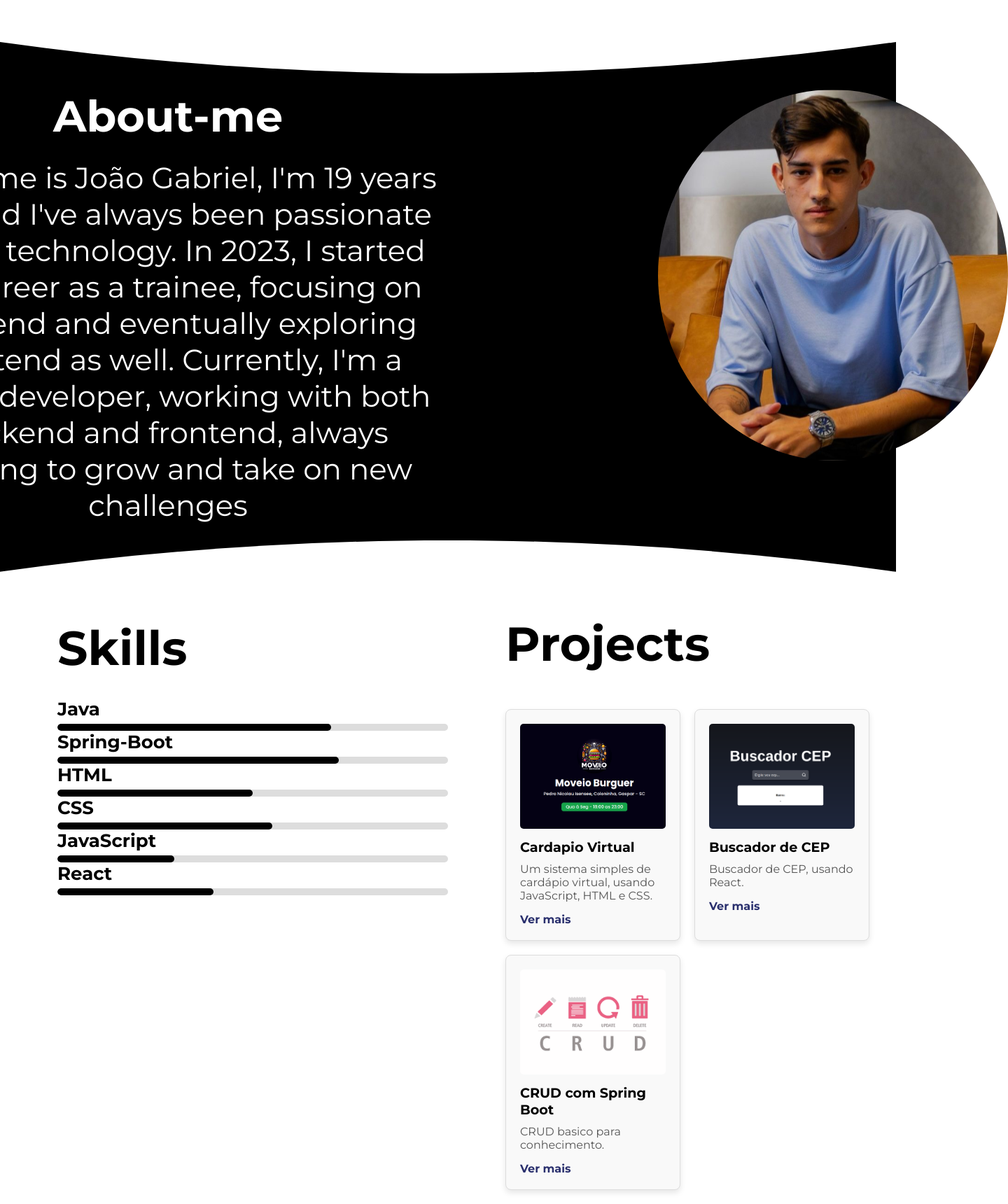
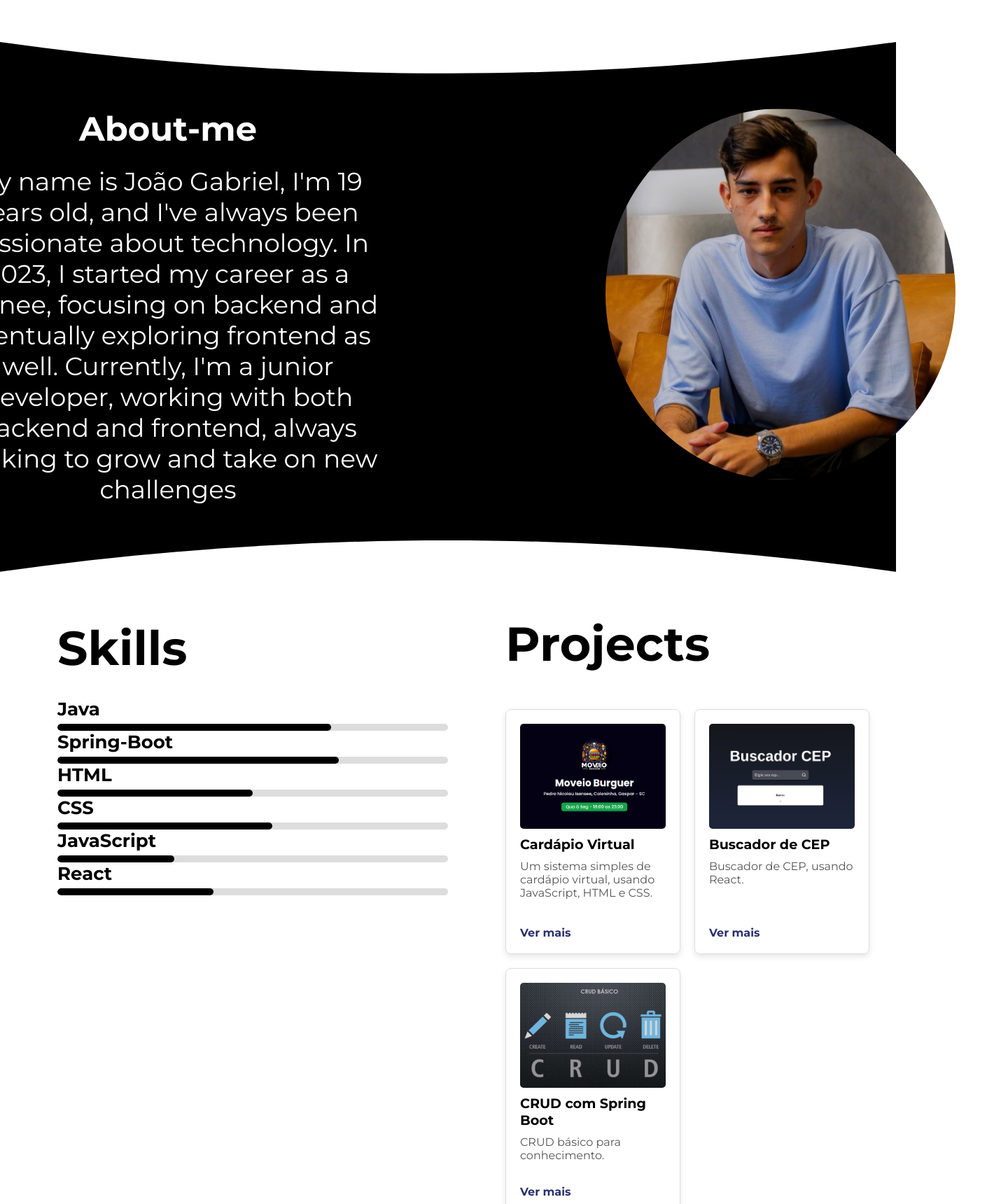
Before and after one commit to vargxrz/portfolio-react, a React (Vite) app: page / in a window 1280 px wide. Shown: the part 760-2480 px from the top of the page at 70% size, 1440 px wide, since content can reach past the window. Built offline with nearby package versions, Linux system fonts and the light colour scheme.

Commit message:
adjustmentsss

```diff
--- a/src/components/header/Header.css
+++ b/src/components/header/Header.css
@@ -46,3 +46,39 @@ header {
 .options-home > a > p:hover::after {
     width: 100%;
 }
+
+@media (max-width: 768px) {
+    header {
+        display: flex;
+        padding-top:0;
+    }
+
+    .content {
+        display: flex;
+        align-items: center;
+        justify-content: space-between;
+        gap: 14px;
+        width: 84%;
+    }
+
+    .options-home {
+        display: flex;
+        align-items: center;
+        gap: 8px;
+    }
+
+    .options-home p {
+      font-size: 14px;
+    }
+
+    .logo {
+        width: 120px;
+        height: 120px;
+    }
+}
+
+@media (max-width: 480px) {
+    .options-home {
+        font-size: 18px;
+    }
+}
--- a/src/components/header/Header.jsx
+++ b/src/components/header/Header.jsx
@@ -7,7 +7,7 @@ const Header = () => {
     <header>
       <div className="content">
       <div className="logo-container">
-        <img src={logoJV} alt="LogoVargas" />
+        <img src={logoJV} alt="LogoVargas" className="logo"/>
         <div className="logo-text">
         </div>
       </div>
--- a/src/components/projects/Projects.css
+++ b/src/components/projects/Projects.css
@@ -1,50 +1,60 @@
+.projects {
+    flex: 1;
+    margin-top: 40px;
+    min-width: 300px;
+    display: flex;
+    flex-direction: column;
+    align-items: flex-start;
+}
+
+.projects h3 {
+    font-size: 68px;
+    margin-bottom: 30px;
+    font-weight: bold;
+    text-align: left;
+    width: 100%;
+}
+
 .project-cards {
     display: flex;
     flex-wrap: wrap;
     gap: 20px;
+    justify-content: flex-start;
+    width: 100%;
 }
 
-.project-card {
-    background-color: #f9f9f9;
-    border: 1px solid #ddd;
-    padding: 20px;
-    width: 250px;
-    box-shadow: 0 4px 8px rgba(0, 0, 0, 0.1);
-    border-radius: 8px;
-    transition: transform 0.3s ease, box-shadow 0.3s ease;
+@media (max-width: 768px) {
+    .container {
+        flex-direction: column;
+        align-items: center;
+    }
+
+    .skills {
+        padding-inline: 20px;
+    }
+
+    .skills h2 {
+        text-align: center;
+        font-size: 64px;
+    }
+
+    .projects {
+        padding-inline: 20px;
+        margin-top: 30px;
+        align-items: center;
+    }
+
+    .projects h3 {
+        text-align: center;
+        font-size: 64px;
+    }
+
+    .project-cards {
+        justify-content: center;
+    }
+
+    .project-card {
+        width: 80%;
+        max-width: 400px;
+    }
 }
-
-.project-card:hover {
-    transform: translateY(-10px);
-    box-shadow: 0 8px 16px rgba(0, 0, 0, 0.2);
-}
-
-.project-card img {
-    width: 100%;
-    height: 150px;
-    object-fit: cover;
-    border-radius: 5px;
-    margin-bottom: 10px;
-}
-
-.project-card h4 {
-    font-size: 1.2em;
-    margin-bottom: 10px;
-}
-
-.project-card p {
-    font-size: 1em;
-    color: #555;
-    margin-bottom: 15px;
-}
-
-.project-link {
-    text-decoration: none;
-    color: #292f6d;
-    font-weight: bold;
-    transition: color 0.3s;
-}
-
-.project-link:hover {
-    color: #3e4db0;
-}
--- a/src/components/projects/Projects.jsx
+++ b/src/components/projects/Projects.jsx
@@ -4,7 +4,7 @@ import "./Projects.css";
 const Projects = () => {
     const projects = [
         {
-            title: "Cardapio Virtual",
+            title: "Cardápio Virtual",
             description: "Um sistema simples de cardápio virtual, usando JavaScript, HTML e CSS.",
             link: "https://moveio.vercel.app/",
             image: "../../assets/moveio.png"
@@ -17,7 +17,7 @@ const Projects = () => {
         },
         {
             title: "CRUD com Spring Boot",
-            description: "CRUD basico para conhecimento.",
+            description: "CRUD básico para conhecimento.",
             link: "https://github.com/vargxrz/Spring-Product/tree/master",
             image: "../../assets/crud.png"
         },
@@ -28,12 +28,18 @@ const Projects = () => {
             <h3>Projects</h3>
             <div className="project-cards">
                 {projects.map((project, index) => (
-                    <div key={index} className="project-card">
+                    <a
+                        key={index}
+                        href={project.link}
+                        target="_blank"
+                        rel="noopener noreferrer"
+                        className="project-card"
+                    >
                         {project.image && <img src={project.image} alt={project.title} />}
                         <h4>{project.title}</h4>
                         <p>{project.description}</p>
-                        <a href={project.link} target={"_blank"} className="project-link">Ver mais</a>
-                    </div>
+                        <div className="project-link">Ver mais</div>
+                    </a>
                 ))}
             </div>
         </div>
--- a/src/pages/about/About.css
+++ b/src/pages/about/About.css
@@ -41,13 +41,13 @@
 }
 
 .escrita-about h1 {
-    font-size: 62px;
+    font-size: 48px;
     text-align: center;
 }
 
 .escrita-about p {
-    font-size: 42px;
-    width: 800px;
+    font-size: 36px;
+    width: 650px;
     text-align: center;
 }
 
@@ -82,4 +82,5 @@
     .about-main {
         gap: 50px;
     }
+
 }
--- a/src/pages/contact/Contact.css
+++ b/src/pages/contact/Contact.css
@@ -15,6 +15,7 @@
 
 .footer h1 {
     font-size: 68px;
+    margin-bottom: 20px;
 }
 
 .icons {
@@ -40,3 +41,25 @@
     transform: scale(1.15);
     opacity: 0.7;
 }
+
+@media (max-width: 768px) {
+    #contact {
+        height: auto;
+        padding: 20px;
+        align-items: center;
+    }
+
+    .footer h1 {
+        font-size: 64px;
+    }
+
+    .icons {
+        display: flex;
+        justify-content: space-around;
+        gap: 2px;
+    }
+
+    .icons img {
+        width: 80px;
+    }
+}
--- a/src/pages/home/Home.css
+++ b/src/pages/home/Home.css
@@ -28,6 +28,14 @@
 .main-title h1 {
     font-size: 98px;
     line-height: 100%;
+    display: inline-block;
+    letter-spacing: 0;
+    transition: letter-spacing 1s ease, transform 1s ease;
+}
+
+.main-title h1:hover {
+    letter-spacing: 5px;
+    transform: translateX(5px);
 }
 
 .buttons-home {
@@ -74,13 +82,34 @@
     opacity: 0.7;
 }
 
-  @media (min-width: 781px) {
-
-    .main-title h1{
-        transition-duration: 1s;
+@media (max-width: 768px) {
+    #home {
+        height: 100vh;
+        padding-right: 0;
     }
 
-    .main-title h1:hover {
-            letter-spacing: 8px;
+    .main-title {
+        display: flex;
+        flex-direction: column;
+        justify-content: left;
+        text-align: left;
+    }
+
+    .main-title p {
+        font-size: 22px;
+    }
+
+    @media (max-width: 480px) {
+        #home {
+            height: 100vh;
+        }
+
+        .main-title h1 {
+            font-size: 58px;
+        }
+
+        #download-button, #readmore-button {
+            width: 152px;
         }
     }
+}
--- a/src/pages/home/Home.jsx
+++ b/src/pages/home/Home.jsx
@@ -7,8 +7,8 @@ const Home = () => {
         <div className="main-title reveal">
           <p>Hi! My name is <strong>João Vargas</strong></p>
           <h1>
-            Back-End<br />
-            Junior
+            Full-Stack<br />
+            Developer
           </h1>
           <div className="buttons-home">
             <a href="/assets/CurriculoVargas.pdf" download="curriculo.pdf">
--- a/src/pages/skills/Skills.css
+++ b/src/pages/skills/Skills.css
@@ -2,17 +2,20 @@
     display: flex;
     justify-content: space-between;
     align-items: flex-start;
+    flex-wrap: wrap; /* Permite que os itens se movam para a linha seguinte em telas menores */
 }
 
 .skills {
     padding-top: 46px;
     flex: 1;
     padding-inline: 82px;
+    min-width: 300px; /* Garantir que não fique muito pequeno em telas menores */
 }
 
 .projects {
     flex: 1;
     margin-top: 40px;
+    min-width: 300px; /* Garantir que não fique muito pequeno em telas menores */
 }
 
 .skills h2, .projects h3 {
@@ -46,6 +49,7 @@
     display: flex;
     flex-wrap: wrap;
     gap: 20px;
+    justify-content: center;
 }
 
 .project-card {
@@ -55,6 +59,12 @@
     box-shadow: 0 4px 8px rgba(0, 0, 0, 0.1);
     border-radius: 8px;
     transition: transform 0.3s ease, box-shadow 0.3s ease;
+    display: flex;
+    flex-direction: column;
+    justify-content: space-between;
+    height: 350px;
+    text-decoration: none;
+    color: inherit;
 }
 
 .project-card:hover {
@@ -79,6 +89,7 @@
     font-size: 1em;
     color: #555;
     margin-bottom: 15px;
+    flex-grow: 1;
 }
 
 .project-link {
@@ -86,8 +97,41 @@
     color: #292f6d;
     font-weight: bold;
     transition: color 0.3s;
+    margin-top: auto;
+    align-self: flex-start;
+    white-space: nowrap;
 }
 
 .project-link:hover {
     color: #3e4db0;
 }
+
+@media (max-width: 768px) {
+    .container {
+        flex-direction: column;
+        align-items: center;
+    }
+
+    .skills {
+        padding-inline: 20px;
+    }
+
+    .skills h2 {
+    text-align: center;
+    font-size: 64px;
+    }
+
+    .projects {
+        padding-inline: 20px;
+        margin-top: 30px;
+    }
+
+    .projects h3 {
+    text-align: center;
+    font-size: 64px;
+    }
+    .project-card {
+        width: 100%;
+        max-width: 400px;
+    }
+}
```
Also changed, not shown: public/assets/crud.png. Lines whose indentation alone changed are shown as unchanged.
